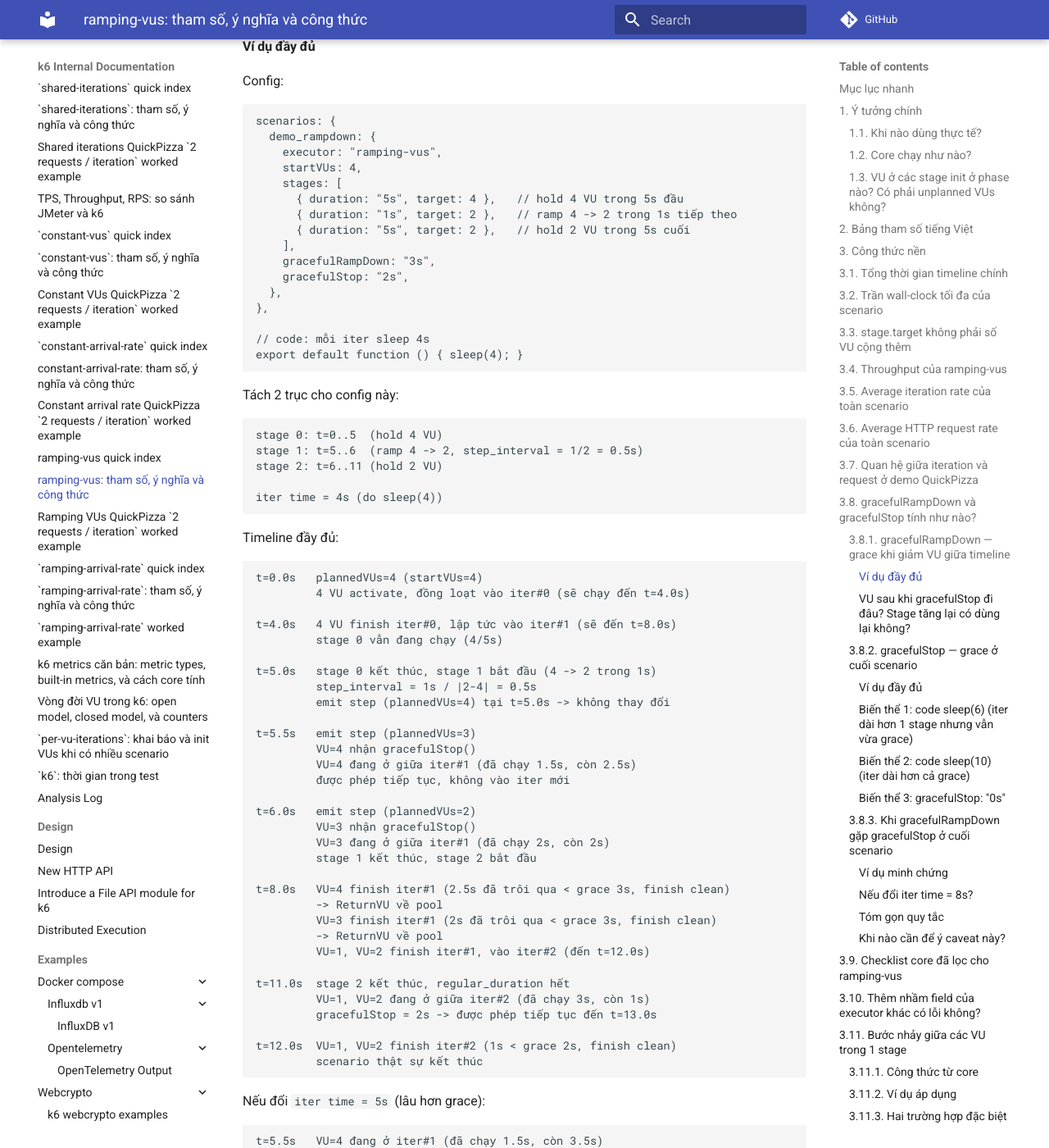
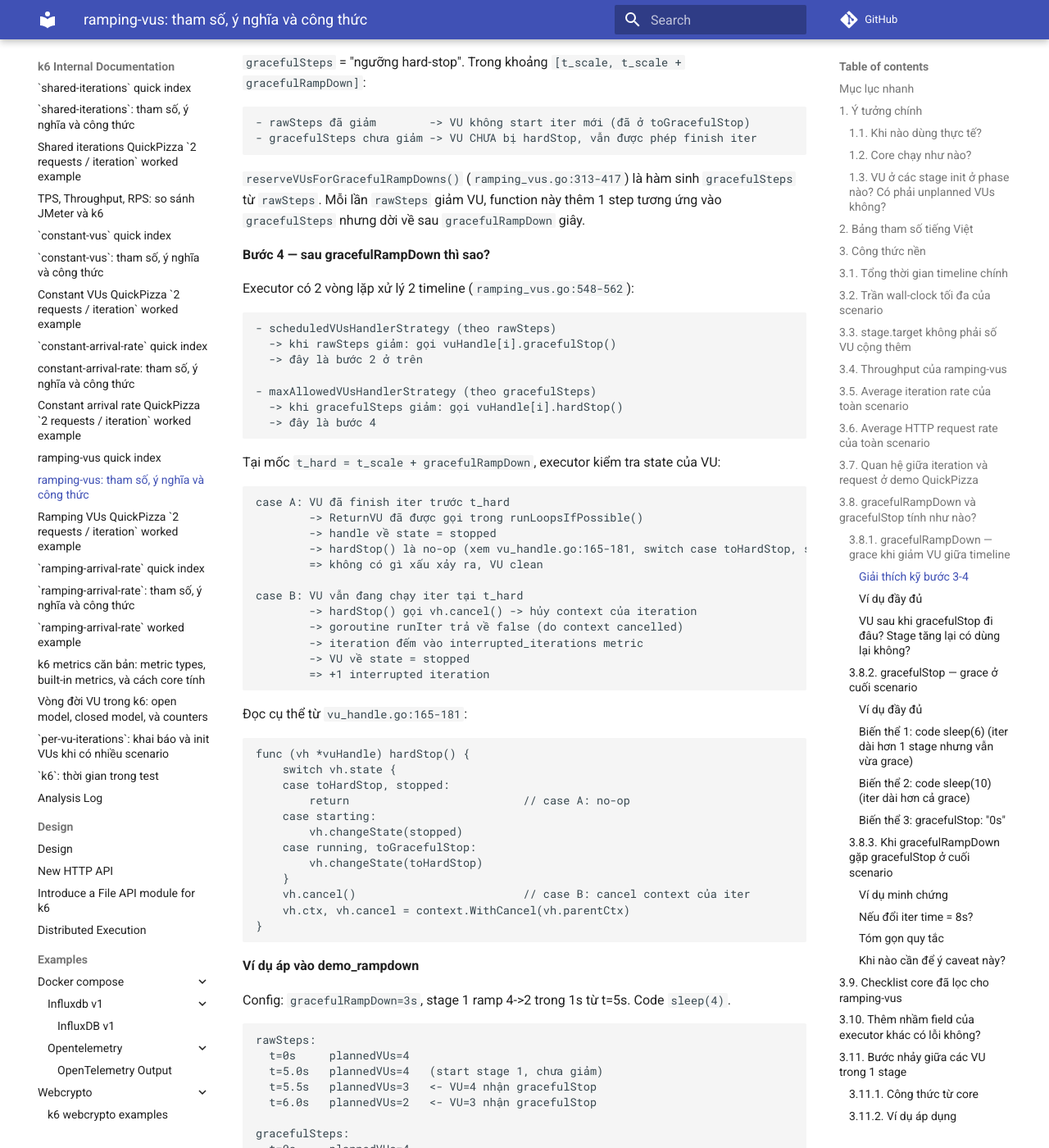
Before and after one commit to meomew-auto/markdown, an MkDocs documentation site: the page built from docs/20260517_ramping-vus-tham-so-cong-thuc.md, in a window 1280 px wide and 1400 px high, scrolled down 15730 px. Shown: the whole window at 82% size. Built offline with MkDocs 1.6.1 and Material for MkDocs 9.7.7, drawn with Linux system fonts in a browser that asks for light colours; comment, search, counter and statistics services are not loaded; some of the changed text lies outside the part shown.

Commit message:
Update docs

````diff
--- a/docs/20260517_ramping-vus-tham-so-cong-thuc.md
+++ b/docs/20260517_ramping-vus-tham-so-cong-thuc.md
@@ -781,6 +781,129 @@ executor sẽ:
    - nếu VU còn iter chưa xong -> hardStop() -> iter bị interrupt
 ```
 
+##### Giải thích kỹ bước 3-4
+
+**Bước 3 — "reserve trong gracefulSteps" là gì?**
+
+Executor giữ 2 timeline song song (xem `ramping_vus.go:177-417`):
+
+```text
+rawSteps      : số VU active theo CONFIG stages
+                ví dụ stage 4->2 thì rawSteps có step (t=stageEnd, plannedVUs=2)
+
+gracefulSteps : số VU executor RESERVE để giữ cho VU đang finish iter
+                = rawSteps + delay xuống VU theo gracefulRampDown
+                ví dụ rawSteps có step (plannedVUs=2) tại t=6s
+                  thì gracefulSteps có step (plannedVUs=2) tại t=6+3 = 9s
+                  (delay đúng gracefulRampDown=3s)
+```
+
+`gracefulSteps` = "ngưỡng hard-stop". Trong khoảng `[t_scale, t_scale + gracefulRampDown]`:
+
+```text
+- rawSteps đã giảm        -> VU không start iter mới (đã ở toGracefulStop)
+- gracefulSteps chưa giảm -> VU CHƯA bị hardStop, vẫn được phép finish iter
+```
+
+`reserveVUsForGracefulRampDowns()` (`ramping_vus.go:313-417`) là hàm sinh
+`gracefulSteps` từ `rawSteps`. Mỗi lần `rawSteps` giảm VU, function này thêm
+1 step tương ứng vào `gracefulSteps` nhưng dời về sau `gracefulRampDown` giây.
+
+**Bước 4 — sau gracefulRampDown thì sao?**
+
+Executor có 2 vòng lặp xử lý 2 timeline (`ramping_vus.go:548-562`):
+
+```text
+- scheduledVUsHandlerStrategy (theo rawSteps)
+  -> khi rawSteps giảm: gọi vuHandle[i].gracefulStop()
+  -> đây là bước 2 ở trên
+
+- maxAllowedVUsHandlerStrategy (theo gracefulSteps)
+  -> khi gracefulSteps giảm: gọi vuHandle[i].hardStop()
+  -> đây là bước 4
+```
+
+Tại mốc `t_hard = t_scale + gracefulRampDown`, executor kiểm tra state của VU:
+
+```text
+case A: VU đã finish iter trước t_hard
+        -> ReturnVU đã được gọi trong runLoopsIfPossible()
+        -> handle về state = stopped
+        -> hardStop() là no-op (xem vu_handle.go:165-181, switch case toHardStop, stopped)
+        => không có gì xấu xảy ra, VU clean
+
+case B: VU vẫn đang chạy iter tại t_hard
+        -> hardStop() gọi vh.cancel() -> hủy context của iteration
+        -> goroutine runIter trả về false (do context cancelled)
+        -> iteration đếm vào interrupted_iterations metric
+        -> VU về state = stopped
+        => +1 interrupted iteration
+```
+
+Đọc cụ thể từ `vu_handle.go:165-181`:
+
+```go
+func (vh *vuHandle) hardStop() {
+    switch vh.state {
+    case toHardStop, stopped:
+        return                          // case A: no-op
+    case starting:
+        vh.changeState(stopped)
+    case running, toGracefulStop:
+        vh.changeState(toHardStop)
+    }
+    vh.cancel()                         // case B: cancel context của iter
+    vh.ctx, vh.cancel = context.WithCancel(vh.parentCtx)
+}
+```
+
+**Ví dụ áp vào demo_rampdown**
+
+Config: `gracefulRampDown=3s`, stage 1 ramp 4->2 trong 1s từ t=5s. Code `sleep(4)`.
+
+```text
+rawSteps:
+  t=0s     plannedVUs=4
+  t=5.0s   plannedVUs=4   (start stage 1, chưa giảm)
+  t=5.5s   plannedVUs=3   <- VU=4 nhận gracefulStop
+  t=6.0s   plannedVUs=2   <- VU=3 nhận gracefulStop
+
+gracefulSteps:
+  t=0s     plannedVUs=4
+  t=5.0s   plannedVUs=4
+  t=8.5s   plannedVUs=3   <- t=5.5 + 3s grace, mốc hardStop của VU=4
+  t=9.0s   plannedVUs=2   <- t=6.0 + 3s grace, mốc hardStop của VU=3
+
+VU=4:
+  iter#1 chạy t=4..8 (sleep 4s)
+  bị gracefulStop ở t=5.5s -> không start iter mới
+  finish iter#1 tại t=8.0s -> ReturnVU clean
+  tại t=8.5s executor gọi hardStop(): VU đã ở state=stopped -> NO-OP (case A)
+
+VU=3:
+  iter#1 chạy t=4..8
+  bị gracefulStop ở t=6.0s
+  finish iter#1 tại t=8.0s -> ReturnVU clean
+  tại t=9.0s executor gọi hardStop(): NO-OP (case A)
+```
+
+Nếu code `sleep(5)` (lâu hơn):
+
+```text
+VU=4:
+  iter#1 chạy t=4..9 (sleep 5s)
+  bị gracefulStop ở t=5.5s
+  tại t=8.5s grace hết, iter#1 vẫn còn 0.5s
+  hardStop() vào case B: cancel context iter
+  -> iter#1 bị cắt -> +1 interrupted
+
+VU=3:
+  iter#1 chạy t=4..9
+  bị gracefulStop ở t=6.0s
+  tại t=9.0s grace hết, iter#1 vừa xong (đúng lúc)
+  có thể finish clean hoặc hardStop tùy race condition
+```
+
 Lưu ý index:
 
 ```text
````
